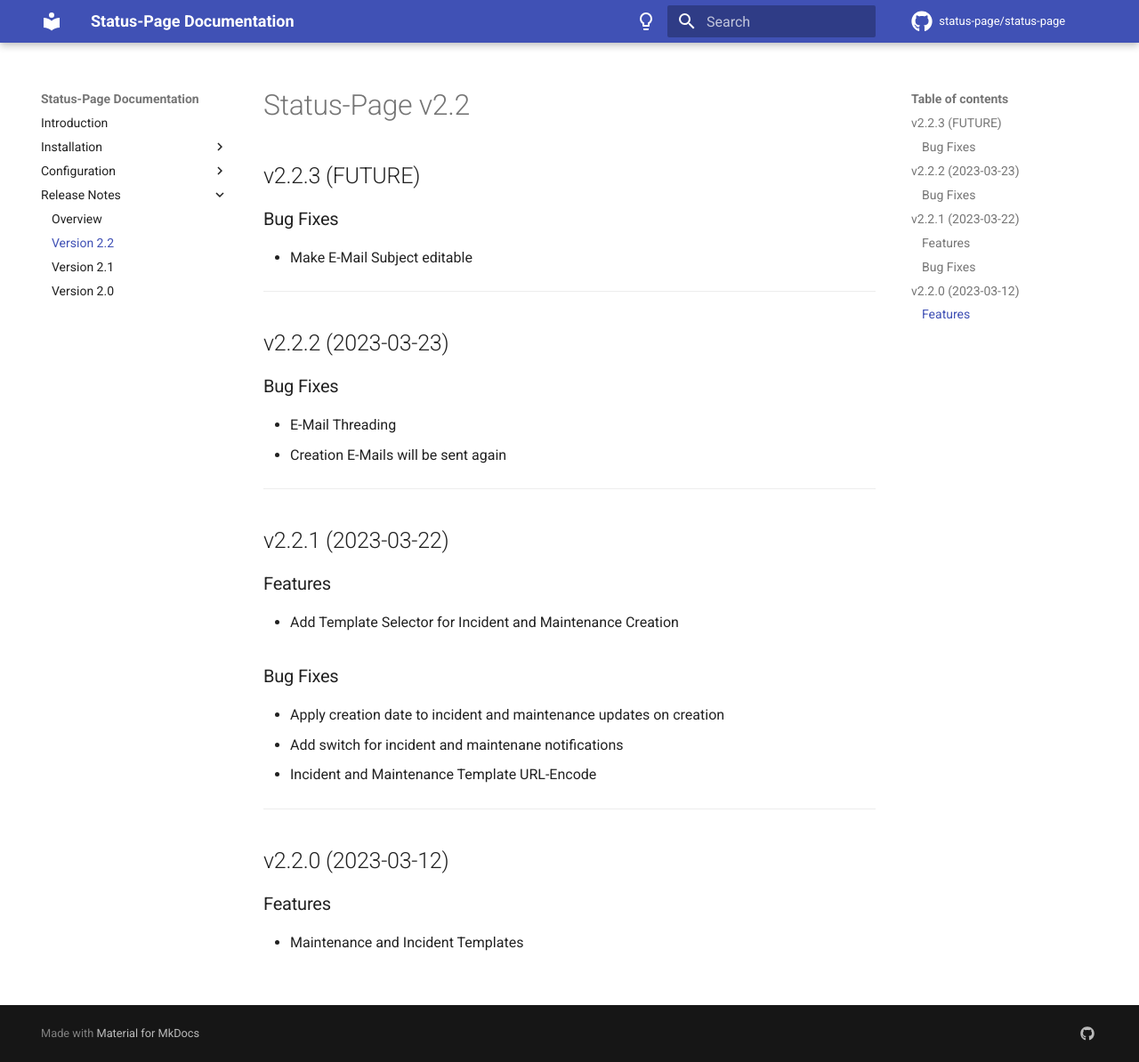
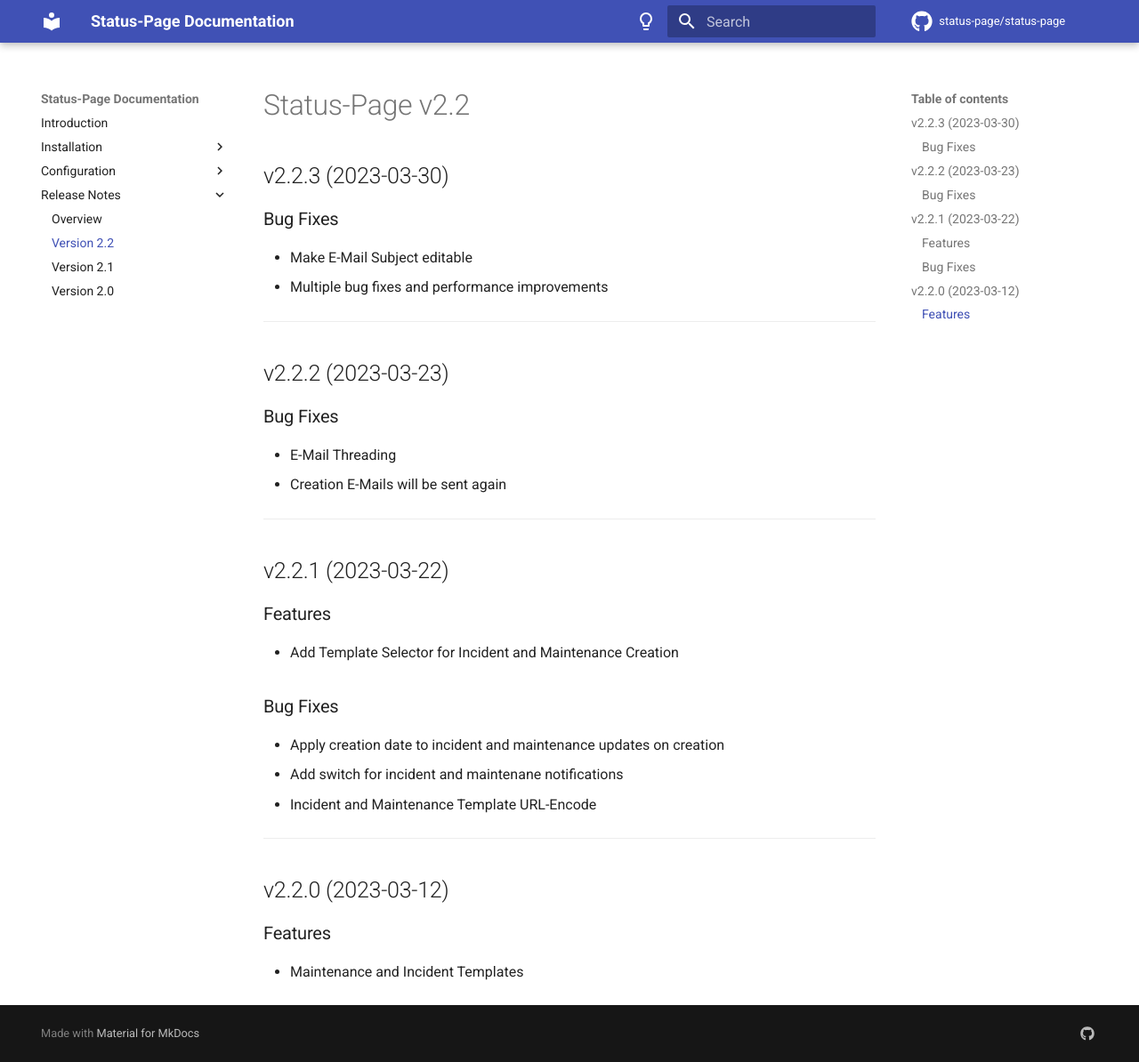
Before and after one commit to Status-Page/Status-Page, an MkDocs documentation site: the page built from docs/release-notes/version-2.2.md, in a window 1280 px wide and 1194 px high. Shown: the whole window at 89% size. Built offline with MkDocs 1.6.1 and Material for MkDocs 9.7.7, drawn with Linux system fonts in a browser that asks for light colours; comment, search, counter and statistics services are not loaded.

Commit message:
chore: release v2.2.3 🎉

```diff
--- a/docs/release-notes/version-2.2.md
+++ b/docs/release-notes/version-2.2.md
@@ -1,9 +1,10 @@
 # Status-Page v2.2
 
-## v2.2.3 (FUTURE)
+## v2.2.3 (2023-03-30)
 
 ### Bug Fixes
 * Make E-Mail Subject editable
+* Multiple bug fixes and performance improvements
 
 ---
 
```
Also changed, not shown: 1 other file.
